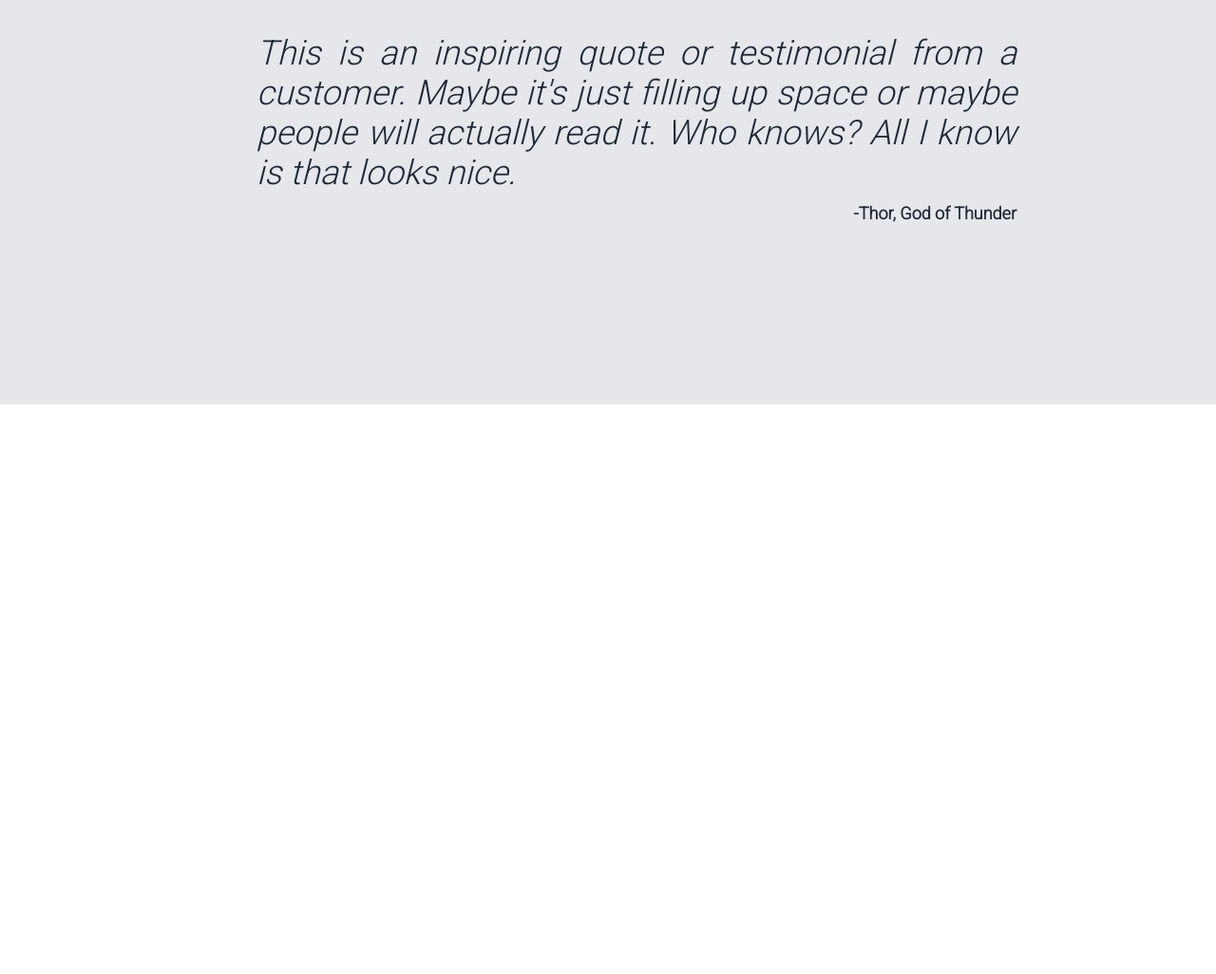
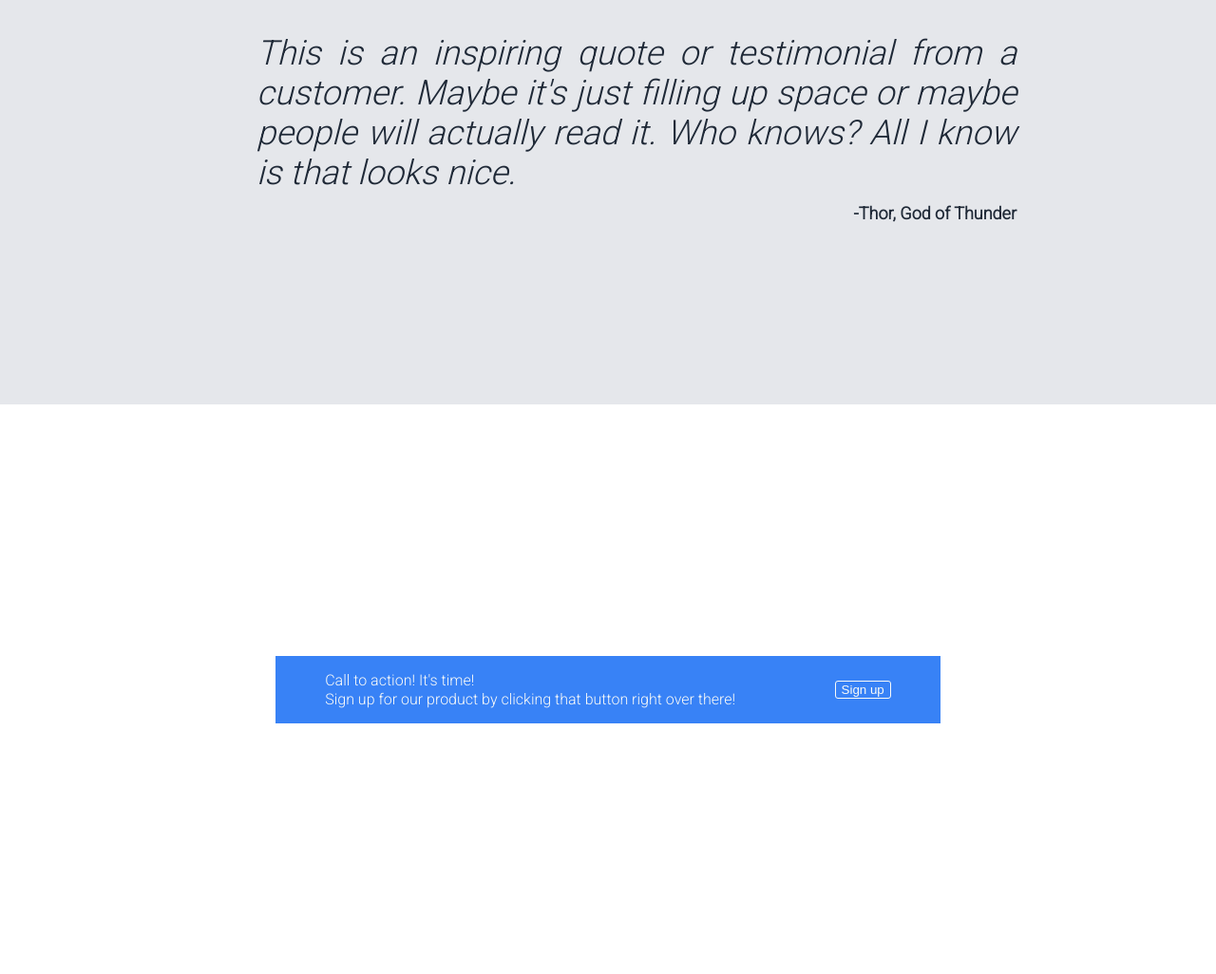
Before and after one commit to MilosBC/odin-landing-page, a plain HTML site: page index.html in a window 1280 px wide. Shown: the part 1374-2400 px from the top of the page at 95% size. Before the commit the page ends 1800 px from the top, so only its background shows below. Drawn offline with Linux system fonts and the light colour scheme.

Commit message:
Finish section four
Finished the work on the fourth section

```diff
--- a/index.html
+++ b/index.html
@@ -50,7 +50,9 @@
         <button>Sign up</button>
 
     </div>
+    <div class="section-one-photo">
     <img src="./images/photo1.jpg" width="600" height="300">
+    </div>
 
     </div>
 
@@ -99,6 +101,21 @@
 
     </div>
 
+    <div class="section-four">
+        <div class="section-four-container">
+            <div class="action-text">
+                <p>Call to action! It's time!</p>
+                <p>Sign up for our product by clicking that button right over there!</p>
+            </div>
+            <div class="button-div">
+            <button>Sign up</button>
+           </div>
+
+        </div>
+
+
+    </div>
+
 
 </body>
 
--- a/styles.css
+++ b/styles.css
@@ -92,7 +92,7 @@ margin: 25px auto 0 auto;
 
 .section-one-container {
     display: flex;
-    gap: 30px;
+    gap: 50px;
     margin-left: 180px;
     margin-top: 50px;
 }
@@ -164,3 +164,36 @@ margin: 25px auto 0 auto;
     margin-top: -25px;
     text-align: right;
 }
+
+.section-four {
+    height: 600px;
+    display: flex;
+    align-items: center;
+}
+
+.section-four-container {
+    background-color: #3882F6;
+    width: 700px;
+    color: #F9FAF8;
+    margin: 0 auto;
+    display: flex;
+    justify-content: space-around;
+}
+
+.button-div button {
+    background-color: #3882F6;
+    color: #F9FAF8;
+    border: 1px solid #F9FAF8;
+    border-radius: 3px;
+}
+
+.action-text p:nth-of-type(2) {
+    margin-top: -15px;
+}
+
+
+
+.button-div {
+    display: flex;
+    align-items: center;
+}
```
